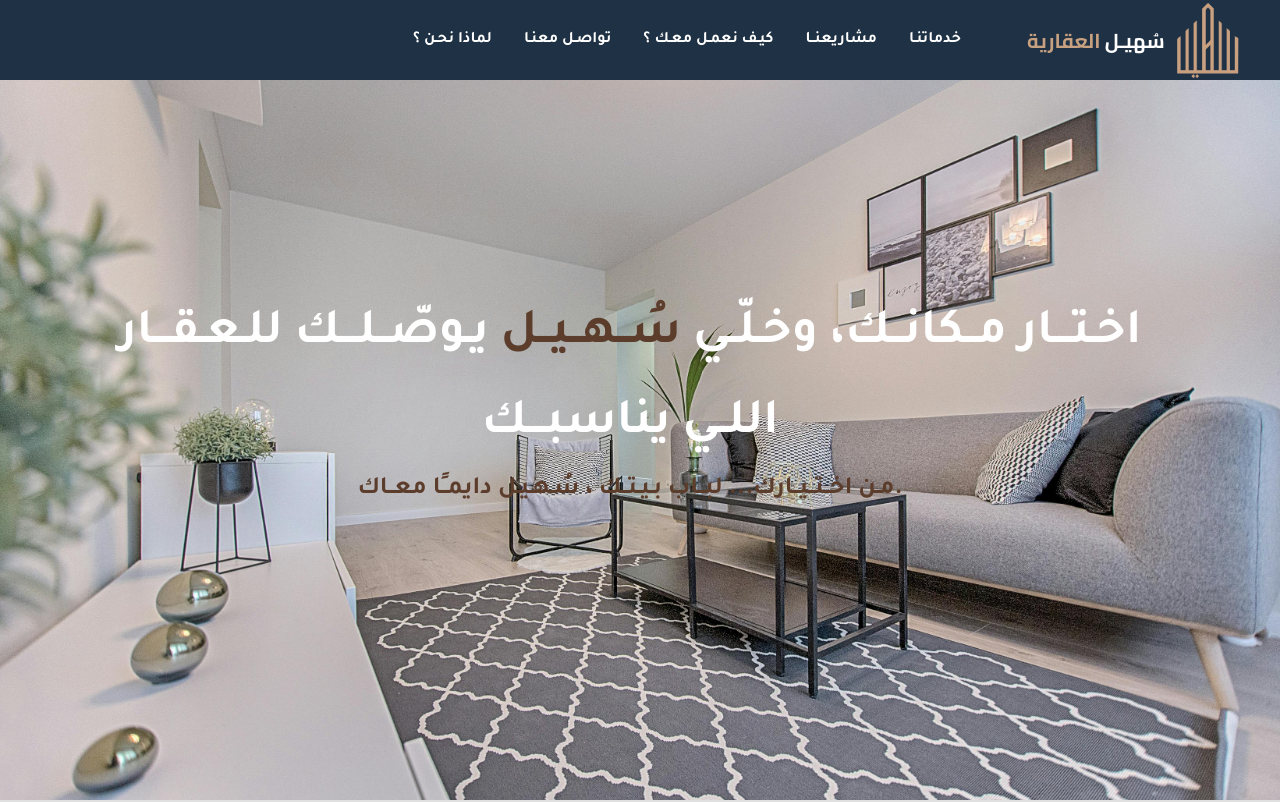
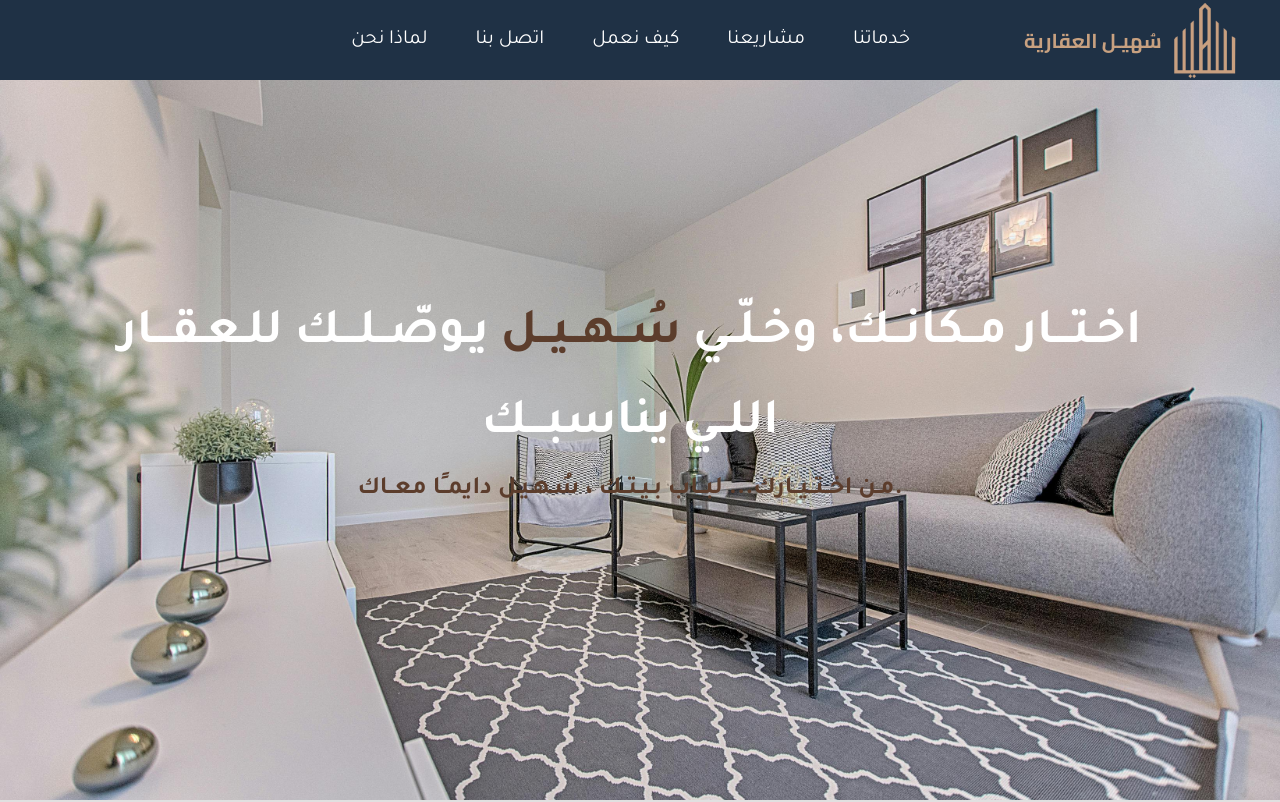
Before and after one commit to Ahmed-Abozied1/Sohail-Realestate, a React (Create React App) app: page / in a window 1280 px wide. Shown: the top 802 px of the page. Built offline with nearby package versions, Linux system fonts and the light colour scheme.

Commit message:
Edit color of navbar

```diff
--- a/src/components/navbar_and_footer/navbar/Navbar.jsx
+++ b/src/components/navbar_and_footer/navbar/Navbar.jsx
@@ -1,70 +1,78 @@
-import { useState } from "react";
+import { useState, useEffect, useRef } from "react";
 import classes from "./Navbar.module.css";
 import brandLogo from "../images/navbar-logo.png";
 import hambMenu from "../images/hamburger-menu.svg";
 import xMenu from "../images/x-menu.svg";
-// import gitLogo from "../images/github-logo.svg";
-// import gitLogoBlack from "../images/github-logo-black.svg";
-// import linkedinLogo from "../images/linkedin-logo.svg";
-// import linkedinLogoBlack from "../images/linkedin-logo-black.svg";
-
 
 export const Navbar = ({ refs }) => {
   const { servicesRef, protofolio, howToWorkRef, articlesRef, contactsRef } = refs;
 
+ // تغيير مصفوفة menuItems لتكون أكثر إحكاما
 const menuItems = [
-        { title: "خدماتنـا", ref: servicesRef },
-        // { title: "من نحـن", ref: servicesRef },
-        { title: "مشاريعنــا", ref: protofolio },
-        { title: "كيـف نعمـل معـك ؟", ref: howToWorkRef },
-        { title: "تواصـل معنـا", ref: contactsRef },
-        { title: "لماذا نحـن ؟", ref: articlesRef },
+    { title: "خدماتنا", ref: servicesRef }, // إزالة الزخرفة الزائدة
+    { title: "مشاريعنا", ref: protofolio },
+    { title: "كيف نعمل", ref: howToWorkRef }, // تقليل طول النص
+    { title: "اتصل بنا", ref: contactsRef }, // نص أقصر
+    { title: "لماذا نحن", ref: articlesRef },
   ];
 
   const [hamburgerClicked, setHamburgerClicked] = useState(false);
+  const [isScrolled, setIsScrolled] = useState(false);
+  const menuRef = useRef(null);
 
   const handleHamburgerClick = () => {
-        setHamburgerClicked(!hamburgerClicked);
+    if (hamburgerClicked) {
+      if (menuRef.current) {
+        menuRef.current.classList.add(classes.closing);
+        setTimeout(() => {
+          setHamburgerClicked(false);
+        }, 300);
+      }
+    } else {
+      setHamburgerClicked(true);
+    }
   };
 
   const scrollToSection = (title, ref) => {
-        if (ref === null || ref.current === null) return;
+    if (!ref?.current) return;
+    ref.current.scrollIntoView({ behavior: "smooth" });
+    handleHamburgerClick(); // إغلاق القائمة عند النقر على عنصر
+  };
 
-        if (title === "Calculator") {
-            ref.current.scrollIntoView({ behavior: "smooth", block: "end" });
-        } else {
-            ref.current.scrollIntoView({ behavior: "smooth" });
-        }
-            // setHamburgerClicked(false);
+  useEffect(() => {
+    const handleScroll = () => {
+      setIsScrolled(window.scrollY > 50);
+    };
 
-    }
+    window.addEventListener("scroll", handleScroll);
+    return () => window.removeEventListener("scroll", handleScroll);
+  }, []);
 
-
-    const getMenuAndSocialsUI = (isMobileSize) => {
-        return (
-            <>
-                {/* Navigation buttons */}
-                <ul className={isMobileSize ? `${classes.navbarMenuActive}` : `${classes.navbarMenu}`}>
+  const getMenuUI = (isMobileSize) => (
+    <ul
+      ref={isMobileSize ? menuRef : null}
+      className={isMobileSize ?
+        `${classes.navbarMenuActive} ${hamburgerClicked ? '' : classes.closing}` :
+        `${classes.navbarMenu}`}
+    >
       {menuItems.map((item, index) => (
-                        <li key={index}>
-                            <div className={classes.navbarLinks} onClick={() => scrollToSection(item.title, item.ref)}>
+        <li key={index} >
+          <div
+            className={classes.navbarLinks}
+            onClick={() => scrollToSection(item.title, item.ref)}
+          >
             {item.title}
           </div>
         </li>
       ))}
     </ul>
-
-
-            </>
   );
-    };
 
   return (
-        <div className={classes.navbar}>
+    <div className={`${classes.navbar} ${isScrolled ? classes.navbarScrolled : ''}`}>
       <nav className={classes.navbarItems}>
-                {/* Brand Logo */}
         <div className={classes.navbarLogo}>
-  <a href={process.env.REACT_APP_GIT_LINK} target="blanc">
+          <a href="/" target="blanc">
             <img className={classes.logoImg} src={brandLogo} alt="Logo" />
           </a>
           <span className={classes.logoText}>
@@ -72,9 +80,6 @@ export const Navbar = ({ refs }) => {
           </span>
         </div>
 
-
-
-                {/* Hamburger Menu Icon */}
         <div className={classes.menuIcon} onClick={handleHamburgerClick}>
           {hamburgerClicked ? (
             <img className={classes.xIcon} src={xMenu} alt="xMenu" />
@@ -83,11 +88,10 @@ export const Navbar = ({ refs }) => {
           )}
         </div>
 
-                {getMenuAndSocialsUI(false)}
+        {getMenuUI(false)}
       </nav>
 
-            {/* Mobile dropdown menu */}
-            {hamburgerClicked && getMenuAndSocialsUI(true)}
+      {hamburgerClicked && getMenuUI(true)}
     </div>
   );
 };
--- a/src/components/navbar_and_footer/navbar/Navbar.module.css
+++ b/src/components/navbar_and_footer/navbar/Navbar.module.css
@@ -1,71 +1,63 @@
- @import url('https://fonts.googleapis.com/css2?family=Almarai:wght@300;400;700;800&family=Cairo:wght@200..1000&family=Tajawal:wght@200;300;400;500;700;800;900&display=swap');
+@import url('https://fonts.googleapis.com/css2?family=Cairo:wght@400;700;900&display=swap');
 
 .navbar {
   position: fixed;
   width: 100%;
   z-index: 1000;
-    justify-self: center;
-    width: 100%;
   user-select: none;
+  background-color: #1f3145;
+  transition: background-color 0.4s ease, color 0.4s ease;
+}
 
-    /* background-color: #aea095; بدلاً من darkgrey */
-    /* background-color: #c8a182; */
-    background-color: #1f3145;
-
+.navbarScrolled {
+  background-color: #e0e0e0;
 }
 
 .navbarItems {
-    background: transparent;
   height: 80px;
   display: flex;
-    justify-content: center;
   align-items: center;
-    font-size: 16px;
-    font-weight: bold;
-    z-index: 4;
+  font-size: 20px;
   direction: rtl;
+  transition: all 0.4s ease;
+  padding: 0 20px;
 }
 
 .navbarLogo {
   height: 100%;
   display: flex;
   align-items: center;
-    margin-left: 40px;
-
-  }
-
-.logoWithText {
-    display: flex;
-    align-items: center;
-    gap: 10px;
-    text-decoration: none;
+  margin-right: 20px;
 }
 
 .logoText {
   font-family: "Cairo", sans-serif;
-  color: white;
+  color: #c8a180;
   font-size: 20px;
   margin: 10px;
   font-weight: bold;
-    white-space: nowrap; /* عشان تفضل في سطر واحد */
+  white-space: nowrap;
+  transition: color 0.4s ease;
 }
-
 
 .redText {
   font-family: "Cairo", sans-serif;
-
   color: #c8a180;
+  transition: color 0.4s ease;
 }
 
+.navbarScrolled .logoText,
+.navbarScrolled .redText {
+  color: #1f3145;
+}
 
 .logoImg {
-    height: 80px; /* حجم مناسب للشعار */
+  height: 80px;
   width: auto;
   object-fit: contain;
   display: block;
+
 }
-
-
 
 .menuIcon {
   display: none;
@@ -73,12 +65,10 @@ position: fixed;
 
 .navbarMenu {
   padding: 0;
-    margin: 0;
+  margin-right: 5rem;
   display: flex;
   list-style: none;
-    align-items: center;
-    width: 76vw;
-    max-width: 940px;
+  width: 50vw;
   justify-content: flex-start;
 }
 
@@ -89,39 +79,17 @@ position: fixed;
 .navbarLinks {
   color: white;
   text-decoration: none;
-    padding: 0.5rem 1rem;
-    transition: all 0.2s ease-out;
+  padding: 1rem 1.5rem;
+  transition: color 0.3s ease;
 }
 
 .navbarLinks:hover {
-    /* background-color: hsla(0, 0%, 100%, 0.2); */
-    border-radius: 8px;
-    color: rgb(134, 94, 73);
+  color: #c8a180;
   cursor: pointer;
 }
 
-.socialLogos {
-    display: flex;
-    height: 40px;
-    column-gap: 10px;
-    padding-right: 10px;
-}
-
-.socialLogosActive {
-    display: none;
-
-}
-
-.gitLogo, .linkedinLogo {
-    width: 40px;
-    transition: all 0.2s ease;
-    border-radius: 50%;
-    cursor: pointer;
-}
-
-.gitLogo:hover, .linkedinLogo:hover {
-    box-shadow: 0px 0px 20px  rgb(134, 94, 73);
-    ;
+.navbarScrolled .navbarLinks {
+  color: #1f3145;
 }
 
 @media screen and (max-width: 980px) {
@@ -130,68 +98,104 @@ position: fixed;
     display: flex;
     align-items: center;
     justify-content: space-between;
-      direction: rtl; /* مهمة جداً عشان اللوجو ييجي يمين */
+    direction: rtl;
     padding: 0 15px;
   }
 
-    .navbarMenu,
-    .socialLogos {
+  .navbarMenu {
     display: none;
   }
 
   .navbarMenuActive {
-      padding: 10px 0 0 0;
+    position: fixed;
+    top: 60px;
+    right: 0;
+    width: 100%;
+    height: calc(100vh - 60px);
+    background-color: #1f3145;
     list-style: none;
-      display: table;
+    padding: 0;
+    margin: 0;
+    display: flex;
     flex-direction: column;
-      width: 100%;
-      font-size: 1.2rem;
-      animation: slide ease-in-out 0.8s;
+    justify-content: flex-start;
+    align-items: center;
+    animation: slideInFromRight 0.3s ease-out forwards;
+    z-index: 999;
+    overflow-y: auto;
   }
 
-    @keyframes slide {
+  .navbarMenuActive.closing {
+    animation: slideOutToRight 0.3s ease-in forwards;
+  }
+
+  @keyframes slideInFromRight {
     0% {
-        transform: translateY(-100%);
-        background: transparent;
+      transform: translateX(100%);
       opacity: 0;
     }
     100% {
-        transform: translateY(0%);
+      transform: translateX(0);
       opacity: 1;
     }
   }
 
-    .navbarLinks {
-      text-align: center;
-      padding: 1rem 0;
-      width: 100%;
-      display: table;
-      color: white;
+  @keyframes slideOutToRight {
+    0% {
+      transform: translateX(0);
+      opacity: 1;
+    }
+    100% {
+      transform: translateX(100%);
+      opacity: 0;
+    }
   }
 
-    /* ✅ تنسيق اللوجو */
+  .navbarLinks {
+    width: 100%;
+    text-align: center;
+    padding: 1.5rem 0;
+    color: white;
+    border-bottom: 1px solid rgba(255, 255, 255, 0.1);
+    transition: background-color 0.3s;
+  }
+
+  .navbarLinks:hover {
+    background-color: rgba(255, 255, 255, 0.1);
+  }
+
+  .navbarScrolled .navbarMenuActive {
+    background-color: #e0e0e0;
+  }
+
+  .navbarScrolled .navbarLinks {
+    color: #1f3145;
+    border-bottom: 1px solid rgba(31, 49, 69, 0.1);
+  }
+
+  .navbarScrolled .navbarLinks:hover {
+    background-color: rgba(31, 49, 69, 0.1);
+  }
+
   .navbarLogo {
     display: flex;
     align-items: center;
     gap: 8px;
     height: 60px;
     direction: rtl;
+    margin-left: 0;
+    margin-right: 10px;
   }
 
   .logoImg {
     height: 40px;
-      width: auto;
   }
 
   .logoText {
     font-size: 16px;
-      color: white;
-      font-weight: bold;
-      white-space: nowrap;
     margin: 0;
   }
 
-    /* ✅ أيقونة المينيو */
   .menuIcon {
     display: block;
     cursor: pointer;
```
Also changed, not shown: src/components/navbar_and_footer/images/navbar-logo.png. Lines whose indentation alone changed are shown as unchanged.
